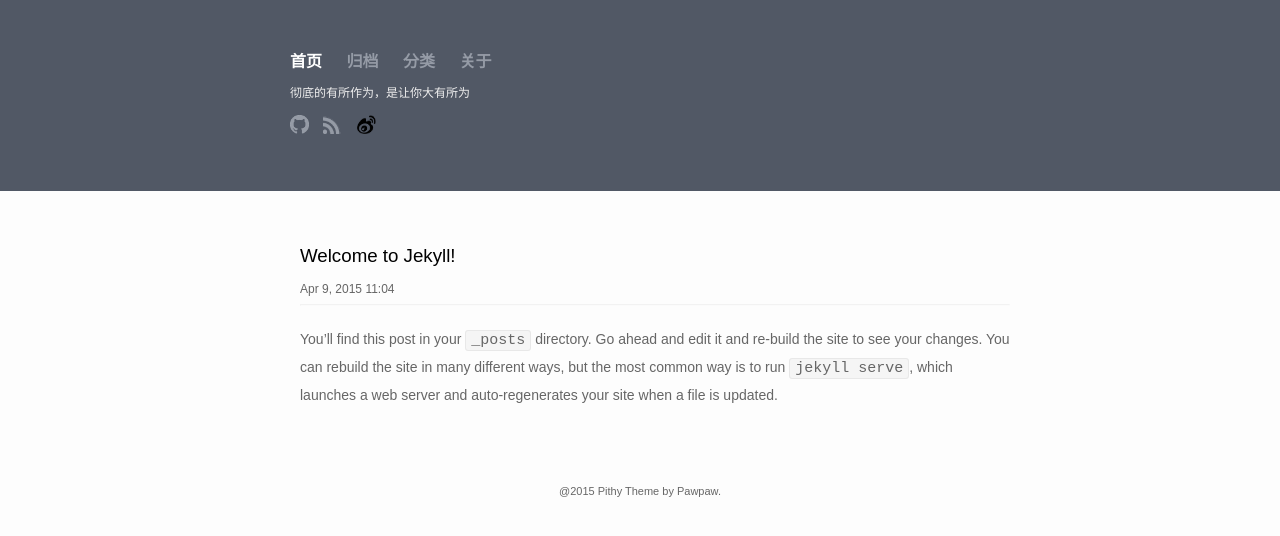
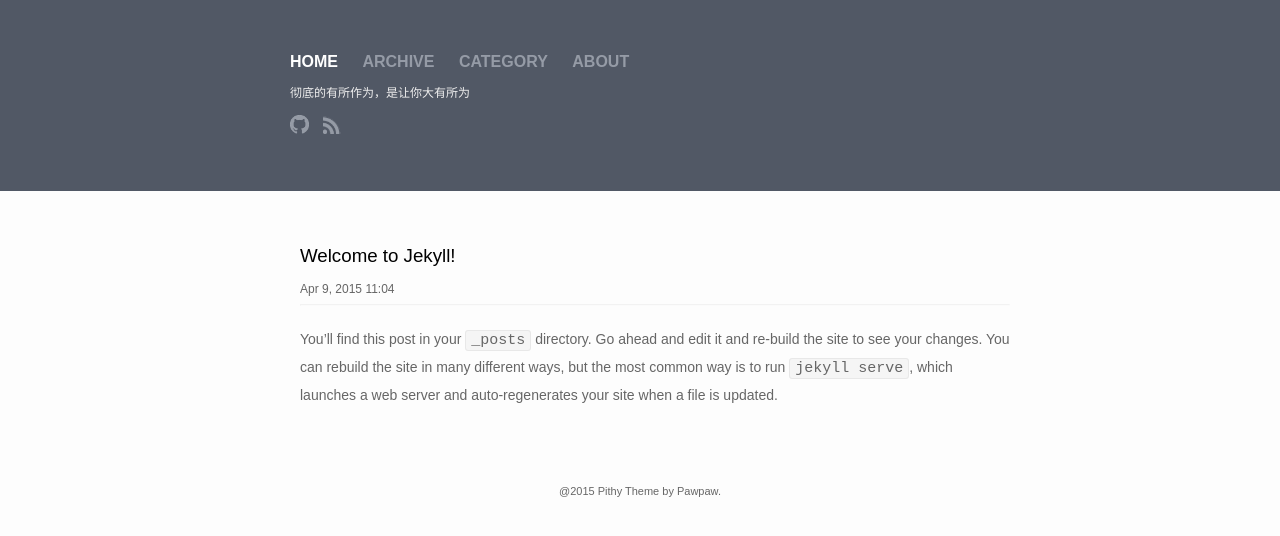
Before and after one commit to chengjiaming/whihail.github.io, a Jekyll site: the page built from index.html, in a window 1280 px wide. Shown: the top 536 px of the page. Built offline with Jekyll 4.4.1, drawn with Linux system fonts in a browser that asks for light colours.

Commit message:
去除微博

```diff
--- a/_includes/header.html
+++ b/_includes/header.html
@@ -4,45 +4,45 @@
 			{% if page.path == "index.html" %}
 			<span class="title">
 				<li>
-					<a href="/index.html">首页</a>
+					<a href="/index.html">HOME</a>
 				</li>
 			</span>
 			{% else %}
 				<li>
-					<a href="/index.html">首页</a>
+					<a href="/index.html">HOME</a>
 				</li>
 			{% endif %}
 			{% if page.path == "archive.html" %}
 			<span class="title">
 				<li>
-					<a href="/archive.html">归档</a>
+					<a href="/archive.html">ARCHIVE</a>
 				</li>
 			</span>
 			{% else %}
 				<li>
-					<a href="/archive.html">归档</a>
+					<a href="/archive.html">ARCHIVE</a>
 				</li>
 			{% endif %}
 			{% if page.path == "category.html" %}
 			<span class="title">
 				<li>
-					<a href="/category.html">分类</a>
+					<a href="/category.html">CATEGORY</a>
 				</li>
 			</span>
 			{% else %}
 				<li>
-					<a href="/category.html">分类</a>
+					<a href="/category.html">CATEGORY</a>
 				</li>
 			{% endif %}
 			{% if page.path == "about.html" %}
 			<span class="title">
 				<li>
-					<a href="/about.html">关于</a>
+					<a href="/about.html">ABOUT</a>
 				</li>
 			</span>
 			{% else %}
 				<li>
-					<a href="/about.html">关于</a>
+					<a href="/about.html">ABOUT</a>
 				</li>
 			{% endif %}
 		</div>
@@ -58,11 +58,6 @@
 					<img width="19px" height="19px" src="/images/rss.png"/>
 				</a>
 			</li>
-			<li>
-				<a href="https://weibo.com/{{ site.weibo_username }}" title="weibo">
-					<img width="19px" height="19px" src="/images/weibo.png"/>
-				</a>
-			</li>
 		</ul>
 	</div>
 </header>
```
Also changed, not shown: images/weibo.png (deleted), 8 other files.
